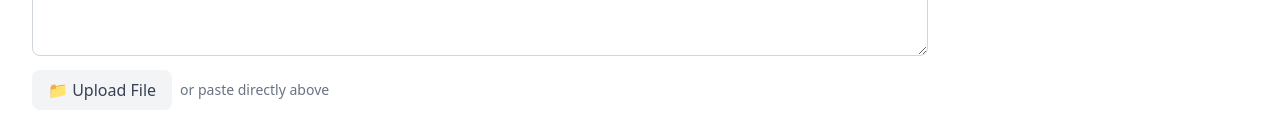
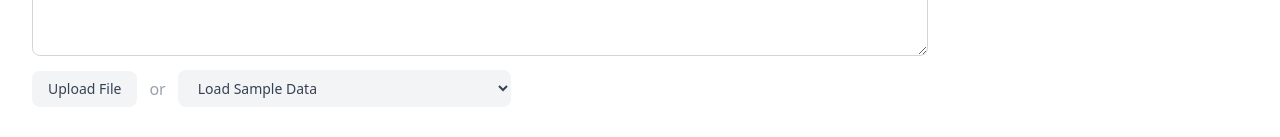
Before and after one commit to vidya381/data-playground, a Next.js app: page / in a window 1280 px wide. Shown: the part 380-517 px from the top of the page. Built offline with nearby package versions, Linux system fonts and the light colour scheme.

Commit message:
Add sample data presets for quick testing

```diff
--- a/components/Input.tsx
+++ b/components/Input.tsx
@@ -3,6 +3,7 @@
 import { useState, ChangeEvent } from "react";
 import { detectFormat, parseJSON, parseCSV } from "@/lib/utils";
 import { DataFormat, ParseResult } from "@/lib/types";
+import { sampleDatasets } from "@/lib/samples";
 
 interface InputProps {
   onDataParsed: (result: ParseResult, format: DataFormat) => void;
@@ -82,6 +83,35 @@ export default function Input({ onDataParsed }: InputProps) {
     reader.readAsText(file);
   };
 
+  const handleLoadSample = (e: ChangeEvent<HTMLSelectElement>) => {
+    const sampleName = e.target.value;
+    if (!sampleName) return;
+
+    const sample = sampleDatasets.find((s) => s.name === sampleName);
+    if (!sample) return;
+
+    setInputText(sample.data);
+    setError(null);
+
+    const format = detectFormat(sample.data);
+    setDetectedFormat(format);
+
+    if (format === "json") {
+      const result = parseJSON(sample.data);
+      if (result.success) {
+        onDataParsed(result, format);
+      }
+    } else if (format === "csv") {
+      const result = parseCSV(sample.data);
+      if (result.success) {
+        onDataParsed(result, format);
+      }
+    }
+
+    // Reset dropdown
+    e.target.value = "";
+  };
+
   return (
     <div className="space-y-4">
       <div className="flex items-center justify-between">
@@ -101,12 +131,12 @@ export default function Input({ onDataParsed }: InputProps) {
           className="w-full h-64 p-4 border border-gray-300 rounded-lg font-mono text-sm focus:outline-none focus:ring-2 focus:ring-blue-500"
         />
 
-        <div className="flex items-center gap-2">
+        <div className="flex items-center gap-3 flex-wrap">
           <label
             htmlFor="file-upload"
-            className="px-4 py-2 bg-gray-100 hover:bg-gray-200 text-gray-700 rounded-lg cursor-pointer transition-colors"
+            className="px-4 py-2 bg-gray-100 hover:bg-gray-200 text-gray-700 rounded-lg cursor-pointer transition-colors text-sm"
           >
-            📁 Upload File
+            Upload File
           </label>
           <input
             id="file-upload"
@@ -115,7 +145,18 @@ export default function Input({ onDataParsed }: InputProps) {
             onChange={handleFileUpload}
             className="hidden"
           />
-          <span className="text-sm text-gray-500">or paste directly above</span>
+          <span className="text-gray-400">or</span>
+          <select
+            onChange={handleLoadSample}
+            className="px-4 py-2 bg-gray-100 hover:bg-gray-200 text-gray-700 rounded-lg cursor-pointer transition-colors text-sm border-none outline-none"
+          >
+            <option value="">Load Sample Data</option>
+            {sampleDatasets.map((sample) => (
+              <option key={sample.name} value={sample.name}>
+                {sample.name} - {sample.description}
+              </option>
+            ))}
+          </select>
         </div>
       </div>
 
--- /dev/null
+++ b/lib/samples.ts
@@ -0,0 +1,115 @@
+export interface SampleDataset {
+  name: string;
+  description: string;
+  format: "json" | "csv";
+  data: string;
+}
+
+export const sampleDatasets: SampleDataset[] = [
+  {
+    name: "Users",
+    description: "Sample user data (5 rows)",
+    format: "json",
+    data: JSON.stringify(
+      [
+        {
+          id: 1,
+          name: "Alice Johnson",
+          email: "alice@example.com",
+          age: 28,
+          city: "New York",
+        },
+        {
+          id: 2,
+          name: "Bob Smith",
+          email: "bob@example.com",
+          age: 34,
+          city: "San Francisco",
+        },
+        {
+          id: 3,
+          name: "Carol White",
+          email: "carol@example.com",
+          age: 25,
+          city: "Austin",
+        },
+        {
+          id: 4,
+          name: "David Brown",
+          email: "david@example.com",
+          age: 42,
+          city: "Seattle",
+        },
+        {
+          id: 5,
+          name: "Eve Davis",
+          email: "eve@example.com",
+          age: 31,
+          city: "Boston",
+        },
+      ],
+      null,
+      2
+    ),
+  },
+  {
+    name: "Products",
+    description: "Sample product catalog (6 rows)",
+    format: "json",
+    data: JSON.stringify(
+      [
+        {
+          id: 101,
+          name: "Laptop",
+          category: "Electronics",
+          price: 999,
+          stock: 15,
+        },
+        {
+          id: 102,
+          name: "Mouse",
+          category: "Electronics",
+          price: 25,
+          stock: 150,
+        },
+        {
+          id: 103,
+          name: "Keyboard",
+          category: "Electronics",
+          price: 75,
+          stock: 80,
+        },
+        { id: 104, name: "Desk", category: "Furniture", price: 299, stock: 12 },
+        {
+          id: 105,
+          name: "Chair",
+          category: "Furniture",
+          price: 199,
+          stock: 25,
+        },
+        {
+          id: 106,
+          name: "Monitor",
+          category: "Electronics",
+          price: 349,
+          stock: 40,
+        },
+      ],
+      null,
+      2
+    ),
+  },
+  {
+    name: "Sales",
+    description: "Sample sales data (CSV, 7 rows)",
+    format: "csv",
+    data: `date,product,quantity,revenue,region
+2024-01-15,Laptop,3,2997,North
+2024-01-16,Mouse,12,300,South
+2024-01-17,Keyboard,5,375,East
+2024-01-18,Monitor,2,698,West
+2024-01-19,Desk,1,299,North
+2024-01-20,Chair,4,796,South
+2024-01-21,Laptop,2,1998,East`,
+  },
+];
```
